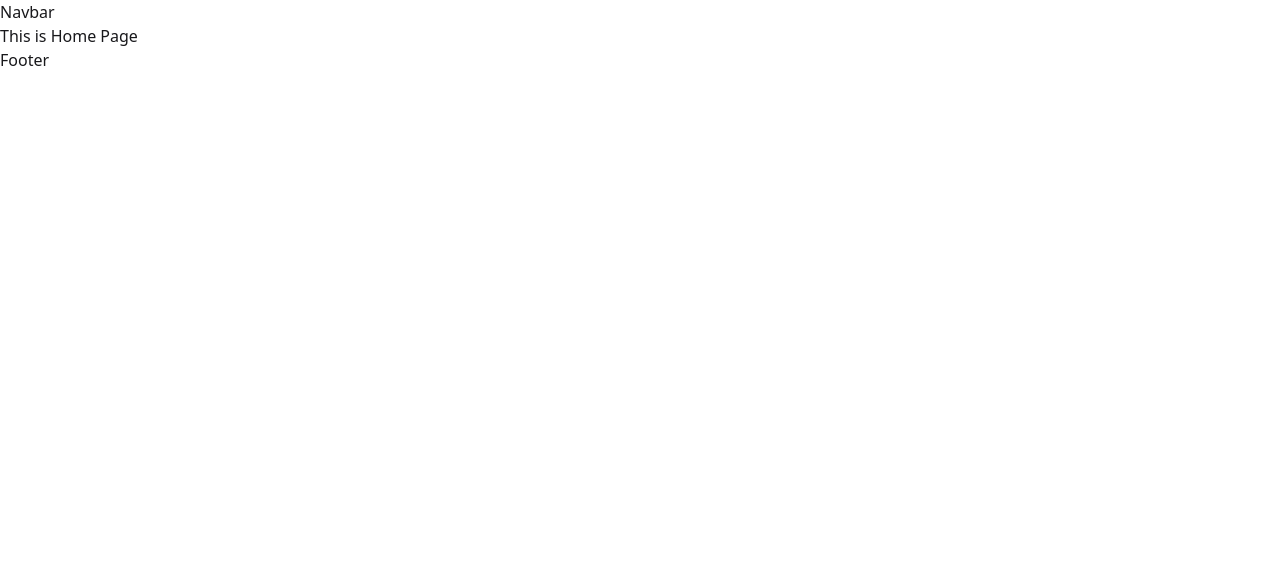
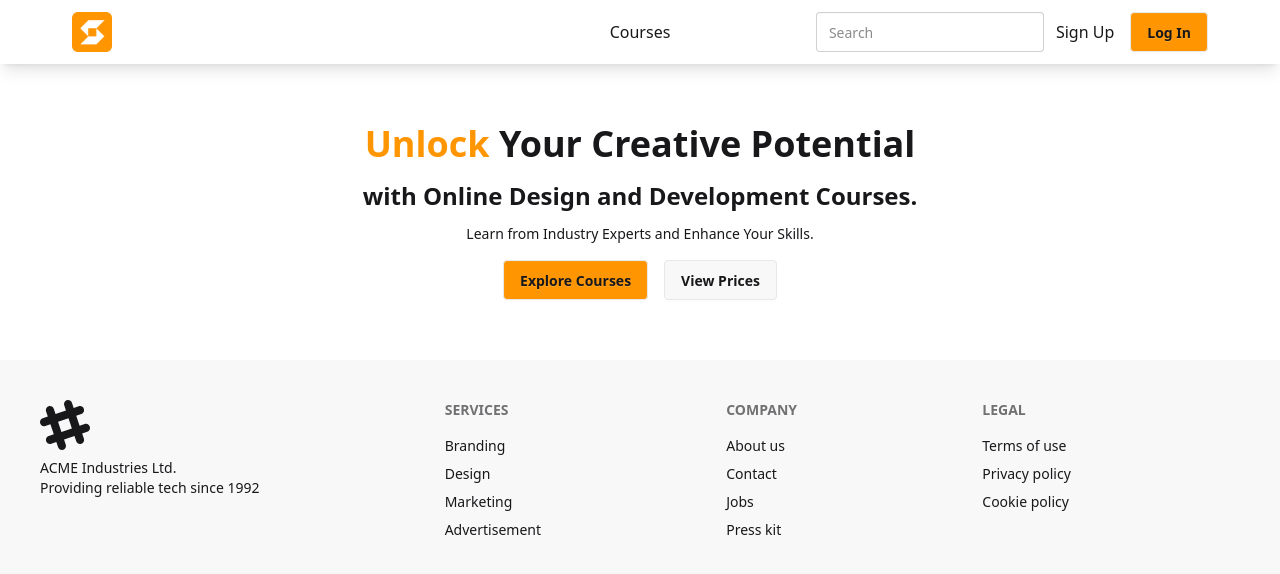
Before and after one commit to TiBappy/SkillSphere, a Next.js app: page / in a window 1280 px wide. Shown: the top 574 px of the page. Built offline with nearby package versions, Linux system fonts and the light colour scheme.

Commit message:
Navbar Completed

```diff
--- a/src/app/(main)/page.js
+++ b/src/app/(main)/page.js
@@ -1,5 +1,7 @@
+import Banner from "@/components/Banner";
+
 export default function Home() {
   return <div>
-    This is Home Page
+    <Banner></Banner>
     </div>;
 }
--- /dev/null
+++ b/src/components/Banner.jsx
@@ -0,0 +1,30 @@
+import React from "react";
+
+const Banner = () => {
+  return (
+    <div className="py-15">
+      <div className="max-w-6xl mx-auto space-y-4">
+        <div className="text-center">
+          <p className="text-4xl font-semibold ">
+            <span className="text-[#FF9500]">Unlock</span> Your Creative
+            Potential
+          </p>
+        </div>
+        <div className="text-center text-sm">
+          <p className="text-2xl font-semibold mb-3">with Online Design and Development Courses.</p>
+          <p>Learn from Industry Experts and Enhance Your Skills.</p>
+        </div>
+        <div className="flex items-center gap-4 justify-center">
+          <div>
+            <button className="btn bg-[#FF9500]">Explore Courses</button>
+          </div>
+          <div>
+            <button className="btn">View Prices</button>
+          </div>
+        </div>
+      </div>
+    </div>
+  );
+};
+
+export default Banner;
--- a/src/components/Footer.jsx
+++ b/src/components/Footer.jsx
@@ -1,11 +1,50 @@
-import React from 'react';
+import React from "react";
 
 const Footer = () => {
-    return (
-        <div>
-            <div>Footer</div>
-        </div>
-    );
+  return (
+    <div>
+      <footer className="footer sm:footer-horizontal bg-base-200 text-base-content p-10">
+        <aside>
+          <svg
+            width="50"
+            height="50"
+            viewBox="0 0 24 24"
+            xmlns="http://www.w3.org/2000/svg"
+            fillRule="evenodd"
+            clipRule="evenodd"
+            className="fill-current"
+          >
+            <path d="M22.672 15.226l-2.432.811.841 2.515c.33 1.019-.209 2.127-1.23 2.456-1.15.325-2.148-.321-2.463-1.226l-.84-2.518-5.013 1.677.84 2.517c.391 1.203-.434 2.542-1.831 2.542-.88 0-1.601-.564-1.86-1.314l-.842-2.516-2.431.809c-1.135.328-2.145-.317-2.463-1.229-.329-1.018.211-2.127 1.231-2.456l2.432-.809-1.621-4.823-2.432.808c-1.355.384-2.558-.59-2.558-1.839 0-.817.509-1.582 1.327-1.846l2.433-.809-.842-2.515c-.33-1.02.211-2.129 1.232-2.458 1.02-.329 2.13.209 2.461 1.229l.842 2.515 5.011-1.677-.839-2.517c-.403-1.238.484-2.553 1.843-2.553.819 0 1.585.509 1.85 1.326l.841 2.517 2.431-.81c1.02-.33 2.131.211 2.461 1.229.332 1.018-.21 2.126-1.23 2.456l-2.433.809 1.622 4.823 2.433-.809c1.242-.401 2.557.484 2.557 1.838 0 .819-.51 1.583-1.328 1.847m-8.992-6.428l-5.01 1.675 1.619 4.828 5.011-1.674-1.62-4.829z"></path>
+          </svg>
+          <p>
+            ACME Industries Ltd.
+            <br />
+            Providing reliable tech since 1992
+          </p>
+        </aside>
+        <nav>
+          <h6 className="footer-title">Services</h6>
+          <a className="link link-hover">Branding</a>
+          <a className="link link-hover">Design</a>
+          <a className="link link-hover">Marketing</a>
+          <a className="link link-hover">Advertisement</a>
+        </nav>
+        <nav>
+          <h6 className="footer-title">Company</h6>
+          <a className="link link-hover">About us</a>
+          <a className="link link-hover">Contact</a>
+          <a className="link link-hover">Jobs</a>
+          <a className="link link-hover">Press kit</a>
+        </nav>
+        <nav>
+          <h6 className="footer-title">Legal</h6>
+          <a className="link link-hover">Terms of use</a>
+          <a className="link link-hover">Privacy policy</a>
+          <a className="link link-hover">Cookie policy</a>
+        </nav>
+      </footer>
+    </div>
+  );
 };
 
 export default Footer;
--- a/src/components/Navbar.jsx
+++ b/src/components/Navbar.jsx
@@ -1,11 +1,41 @@
-import React from 'react';
+import React from "react";
+import logo from "@/assets/Logo.png";
+import Image from "next/image";
+import Link from "next/link";
 
 const Navbar = () => {
-    return (
-        <div>
-            Navbar
+  return (
+    <div className="bg-base-100 shadow-lg">
+      <div className="navbar max-w-6xl mx-auto flex items-center">
+        {/* LEFT - LOGO */}
+        <div className="flex-1">
+          <Link href={"/"}>
+            <Image src={logo} width={40} height={40} alt="Logo" />
+          </Link>
         </div>
-    );
+
+        {/* CENTER - MENU */}
+        <div className="flex-none">
+          <Link href="/courses">
+            <p className="font-medium cursor-pointer">Courses</p>
+          </Link>
+        </div>
+
+        {/* RIGHT - ACTIONS */}
+        <div className="flex-1 flex justify-end items-center gap-3">
+          <input
+            type="text"
+            placeholder="Search"
+            className="input input-bordered w-24 md:w-auto"
+          />
+          <div className="flex items-center">
+            <div className="mr-4"><button>Sign Up</button></div>
+            <div className=""><button className="btn bg-[#FF9500]">Log In</button></div>
+          </div>
+        </div>
+      </div>
+    </div>
+  );
 };
 
 export default Navbar;
```
Also changed, not shown: src/assets/Logo.png (added).
